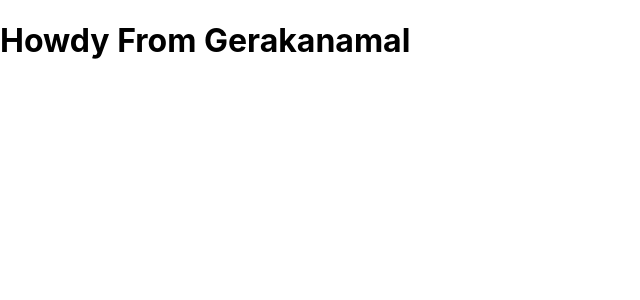
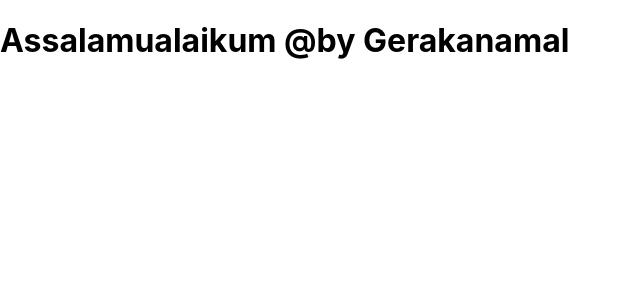
Before and after one commit to bridgecrew-perf6/latihan-deploy-vps, a React (Create React App) app: page / in a window 1280 px wide. Shown: the top 300 px of the page, without its empty margins (0-640 px from the left). Built offline with nearby package versions, Linux system fonts and the light colour scheme.

Commit message:
update greeting gerakanamal

```diff
--- a/src/App.js
+++ b/src/App.js
@@ -1,7 +1,7 @@
 function App() {
   return (
     <div>
-      <h1>Howdy From Gerakanamal</h1>
+      <h1>Assalamualaikum @by Gerakanamal</h1>
     </div>
   );
 }
```
